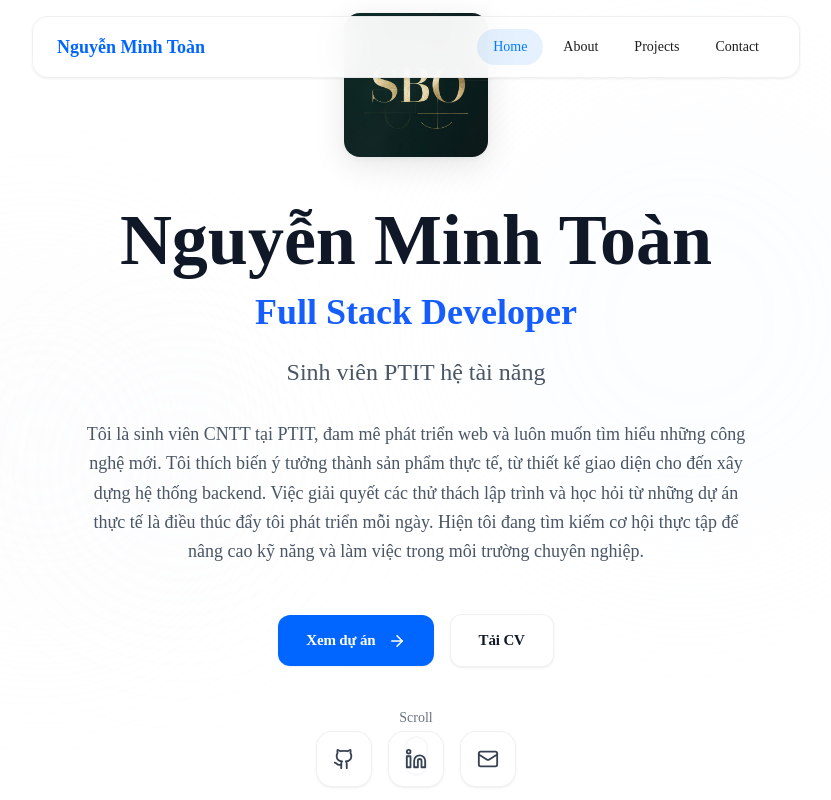
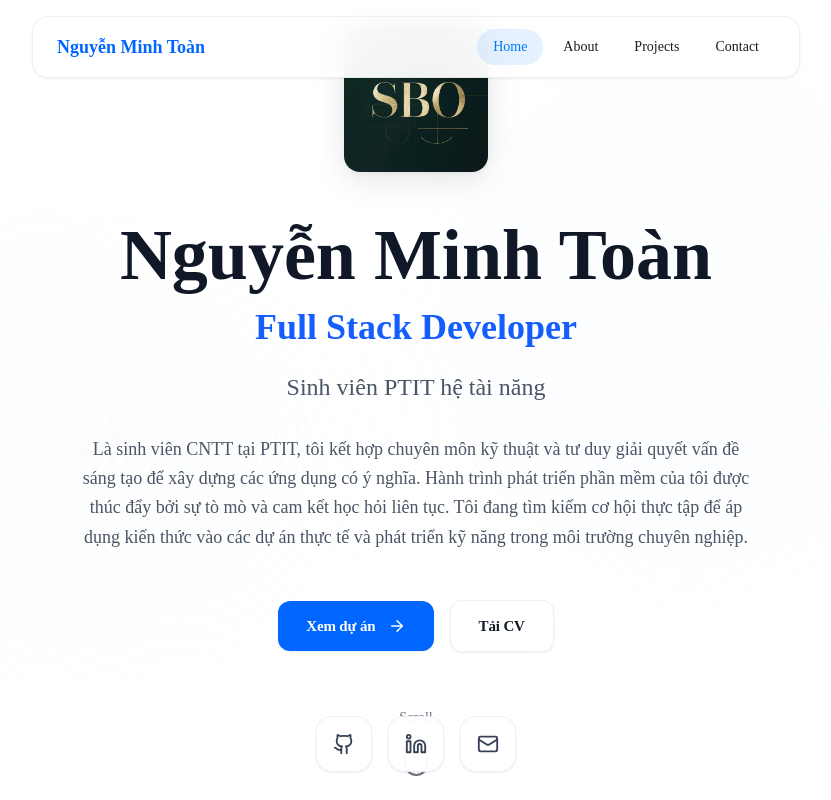
Before and after one commit to MinhToan4/portfolio, a Next.js app: page / in a window 1280 px wide. Shown: the top 800 px of the page, without its empty margins (224-1055 px from the left). Built offline with nearby package versions, Linux system fonts and the light colour scheme.

Commit message:
Update: Thêm chứng chỉ mới

```diff
--- a/src/data/portfolio.ts
+++ b/src/data/portfolio.ts
@@ -3,7 +3,7 @@ export const portfolioData = {
     name: "Nguyễn Minh Toàn",
     title: "Full Stack Developer",
     subtitle: "Sinh viên PTIT hệ tài năng",
-    description: "Tôi là sinh viên CNTT tại PTIT, đam mê phát triển web và luôn muốn tìm hiểu những công nghệ mới. Tôi thích biến ý tưởng thành sản phẩm thực tế, từ thiết kế giao diện cho đến xây dựng hệ thống backend. Việc giải quyết các thử thách lập trình và học hỏi từ những dự án thực tế là điều thúc đẩy tôi phát triển mỗi ngày. Hiện tôi đang tìm kiếm cơ hội thực tập để nâng cao kỹ năng và làm việc trong môi trường chuyên nghiệp.",
+    description: "Là sinh viên CNTT tại PTIT, tôi kết hợp chuyên môn kỹ thuật và tư duy giải quyết vấn đề sáng tạo để xây dựng các ứng dụng có ý nghĩa. Hành trình phát triển phần mềm của tôi được thúc đẩy bởi sự tò mò và cam kết học hỏi liên tục. Tôi đang tìm kiếm cơ hội thực tập để áp dụng kiến thức vào các dự án thực tế và phát triển kỹ năng trong môi trường chuyên nghiệp.",
     email: "toanminh0404@gmail.com",
     phone: "+84 334 470 295",
     location: "Ha Dong, Ha Noi, Vietnam",
@@ -140,6 +140,12 @@ export const portfolioData = {
       url: "https://learn.nvidia.com/certificates?id=t0iPFHLYR86VAcVIGgtdiw"
     },
     {
+      name: "Google Analytics Certificate",
+      issuer: "Google",
+      date: "2025",
+      url: "https://skillshop.credential.net/dc00957f-08cc-4790-8fcf-c4d0fcd6f0ed#acc.X2xtCL8i"
+    },
+    {
       name: "Google for Education Certificate",
       issuer: "Google",
       date: "2025",
```
